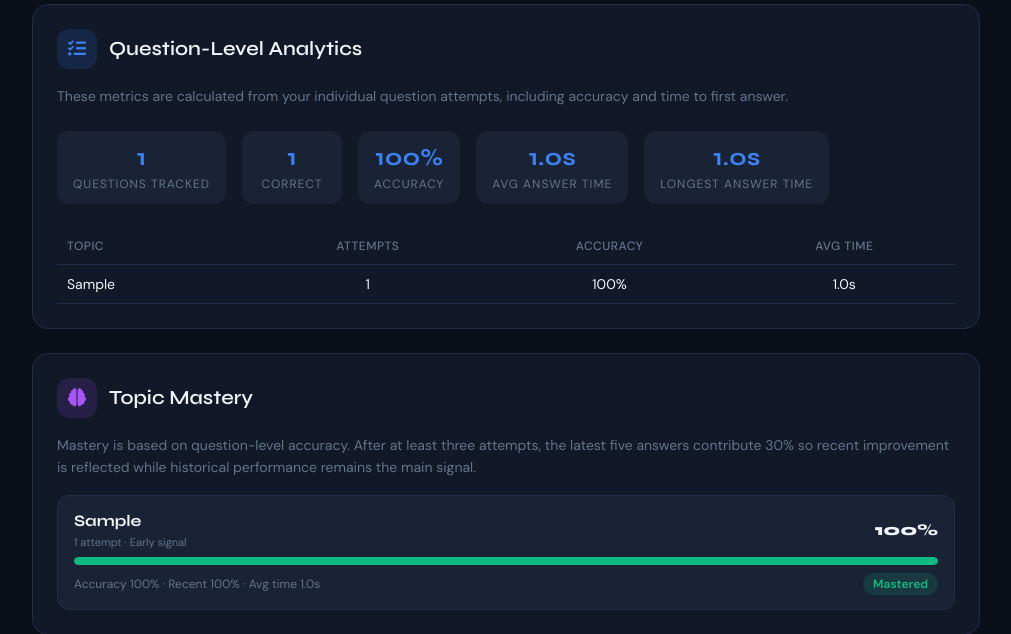
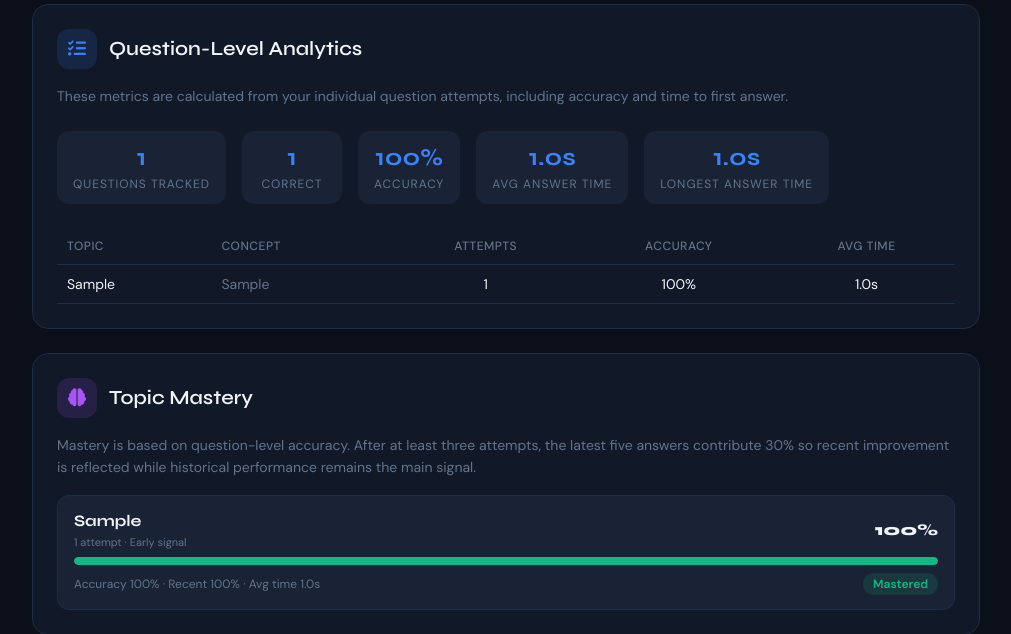
Before and after one commit to anuragbishit/AI-Exam-Analyzer, a Flask app: page /statistics in a window 1280 px wide. Shown: the part 1023-1657 px from the top of the page, without its empty margins (264-1275 px from the left). Run offline with Flask 3, Linux system fonts and the light colour scheme; the visitor is signed in with stand-in values (Sample User, id 1); tables that the repository leaves empty hold one stand-in row (values such as "Sample post"); some libraries are stand-ins or nearby versions.

Commit message:
Show topic and concept analytics

```diff
--- a/templates/statistics.html
+++ b/templates/statistics.html
@@ -202,6 +202,7 @@
                 <thead>
                     <tr>
                         <th style="text-align:left;padding:10px;border-bottom:1px solid var(--border);">Topic</th>
+                        <th style="text-align:left;padding:10px;border-bottom:1px solid var(--border);">Concept</th>
                         <th style="text-align:center;padding:10px;border-bottom:1px solid var(--border);">Attempts</th>
                         <th style="text-align:center;padding:10px;border-bottom:1px solid var(--border);">Accuracy</th>
                         <th style="text-align:center;padding:10px;border-bottom:1px solid var(--border);">Avg Time</th>
@@ -212,6 +213,7 @@
                     {% set topic_accuracy = (row['correct'] * 100.0 / row['attempts']) if row['attempts'] else 0 %}
                     <tr>
                         <td style="padding:10px;border-bottom:1px solid var(--border);">{{ row['topic'] }}</td>
+                        <td style="padding:10px;border-bottom:1px solid var(--border);color:var(--muted);">{{ row['subtopic'] }}</td>
                         <td style="text-align:center;padding:10px;border-bottom:1px solid var(--border);">{{ row['attempts'] }}</td>
                         <td style="text-align:center;padding:10px;border-bottom:1px solid var(--border);">{{ '%.0f'|format(topic_accuracy) }}%</td>
                         <td style="text-align:center;padding:10px;border-bottom:1px solid var(--border);">{{ '%.1f'|format(row['avg_response_time']) }}s</td>
```
